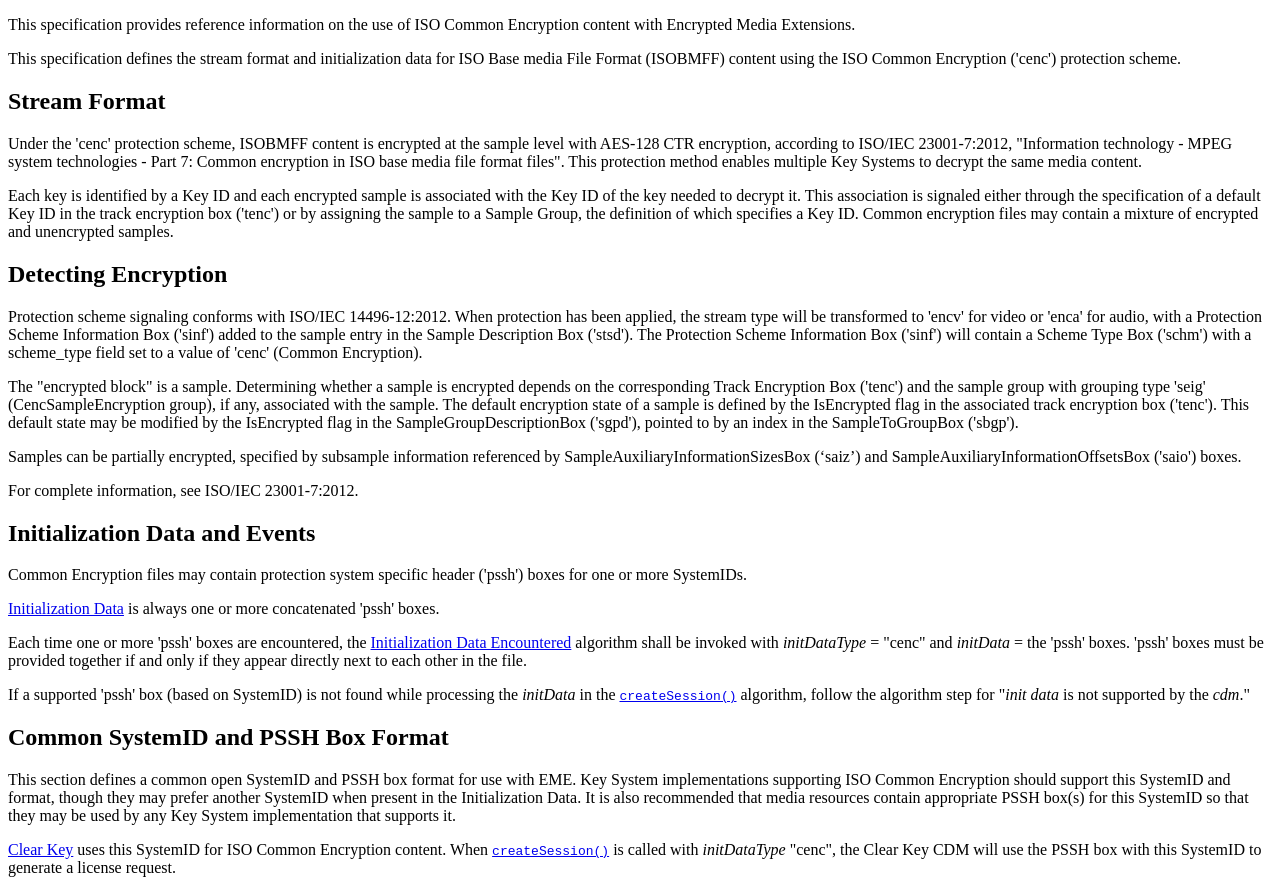
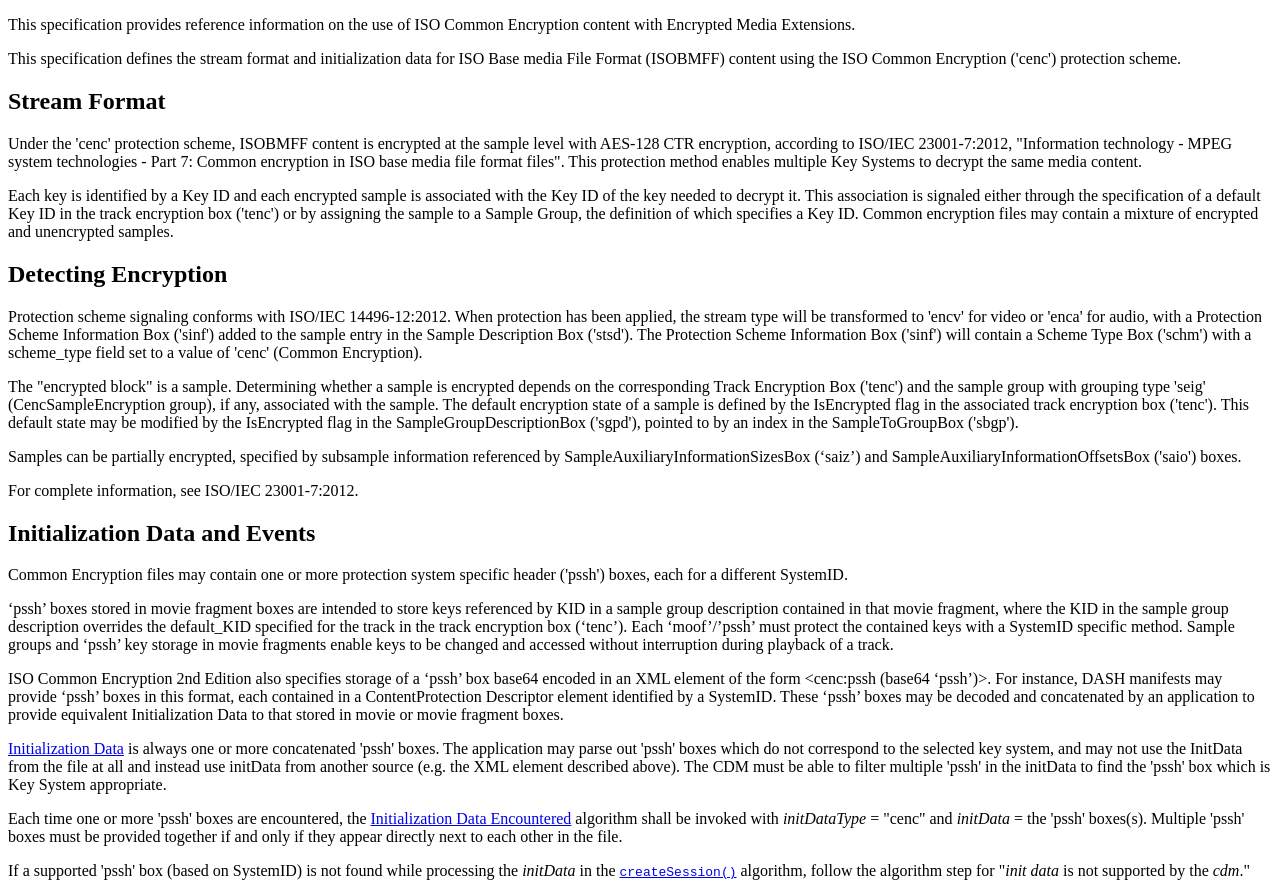
Before and after one commit to w3c/encrypted-media, a plain HTML site: page cenc-format-respec.html in a window 1280 px wide. Shown: the top 883 px of the page. Drawn offline with Linux system fonts and the light colour scheme.

Commit message:
[EME] Bug 17673 - Add text to allow 'pssh' boxes in movie fragments and CENC 2 XML form keys in manifests

```diff
--- a/cenc-format-respec.html
+++ b/cenc-format-respec.html
@@ -79,11 +79,13 @@
 
     <section id="init-data">
       <h2>Initialization Data and Events</h2>
-      <p>Common Encryption files may contain protection system specific header ('pssh') boxes for one or more  SystemIDs.</p>
-      <p><a href="encrypted-media.html#initialization-data">Initialization Data</a> is always one or more concatenated 'pssh' boxes.</p>
-      <p>Each time one or more 'pssh' boxes are encountered, the <a href="encrypted-media.html#algorithms-initdata-encountered">Initialization Data Encountered</a> algorithm shall be invoked with <var title="">initDataType</var> = "cenc" and <var title="">initData</var> = the 'pssh' boxes.
-      'pssh' boxes must be provided together if and only if they appear directly next to each other in the file.
-      </p>
+      <p>Common Encryption files may contain one or more protection system specific header ('pssh') boxes, each for a different SystemID.</p>
+      <p>‘pssh’ boxes stored in movie fragment boxes are intended to store keys referenced by KID in a sample group description contained in that movie fragment, where the KID in the sample group description overrides the default_KID specified for the track in the track encryption box (‘tenc’).  Each ‘moof’/’pssh’ must protect the contained keys with a SystemID specific method.  Sample groups and ‘pssh’ key storage in movie fragments enable keys to be changed and accessed without interruption during playback of a track.</p>
+	  <p>ISO Common Encryption 2nd Edition also specifies storage of a ‘pssh’ box base64 encoded in an XML element of the form &lt;cenc:pssh (base64 ‘pssh’)&gt;.  For instance, DASH manifests may provide ‘pssh’ boxes in this format, each contained in a ContentProtection Descriptor element identified by a SystemID.  These ‘pssh’ boxes may be decoded and concatenated by an application to provide equivalent Initialization Data to that stored in movie or movie fragment boxes.</p>
+
+      <p><a href="encrypted-media.html#initialization-data">Initialization Data</a> is always one or more concatenated 'pssh' boxes.  The application may parse out 'pssh' boxes which do not correspond to the selected key system, and may not use the InitData from the file at all and instead use initData from another source (e.g. the XML element described above). The CDM must be able to filter multiple 'pssh' in the initData to find the 'pssh' box which is Key System appropriate.</p>
+      <p>Each time one or more 'pssh' boxes are encountered, the <a href="encrypted-media.html#algorithms-initdata-encountered">Initialization Data Encountered</a> algorithm shall be invoked with <var title="">initDataType</var> = "cenc" and <var title="">initData</var> = the 'pssh' boxes(s).  Multiple 'pssh' boxes must be provided together if and only if they appear directly next to each other in the file.</p>
+
       <p>If a supported 'pssh' box (based on SystemID) is not found while processing the <var>initData</var> in the <code><a href="encrypted-media.html#dom-createsession">createSession()</a></code> algorithm, follow the algorithm step for "<var>init data</var> is not supported by the <var>cdm</var>."</p>
     </section>
 
```
